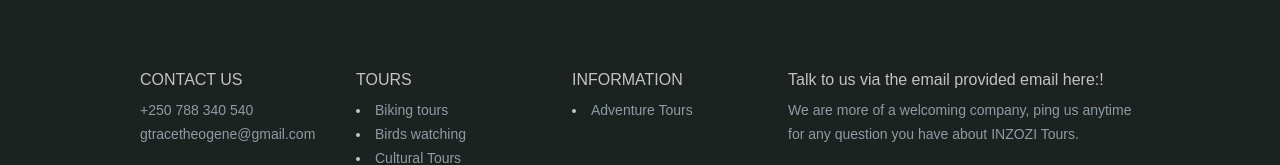
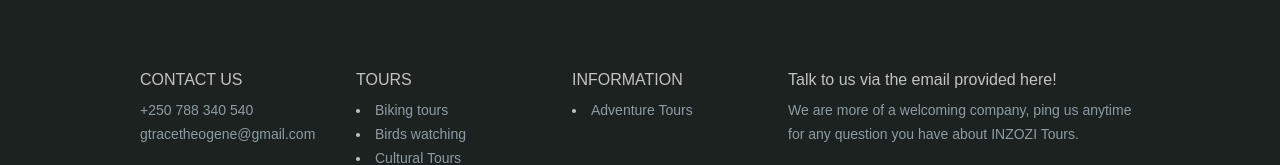
Before and after one commit to j4l13n/inzozi, a Next.js app: page / in a window 1280 px wide. Shown: the part 2676-2841 px from the top of the page. Built offline with nearby package versions, Linux system fonts and the light colour scheme.

Commit message:
fix footer

```diff
--- a/components/Book/index.js
+++ b/components/Book/index.js
@@ -110,7 +110,7 @@
               <div className="col-md-3">
                 <div className="card shadow">
                   <div className="card-title">
-                    <img src="/group@2x.png" className="d-block w-100" width="100" height="250" alt="..." />
+                    <img src="/group@2x.png" className="d-block w-100" width="100" height="250" style={{width: "100%"}} alt="..." />
                   </div>
                   <div className="card-body">
                     We make you see the life Rwanda live, lived
--- a/components/Footer/index.js
+++ b/components/Footer/index.js
@@ -25,7 +25,7 @@
             {/* </ul> */}
           </div>
           <div className="footer-text">
-            <h6>Talk to us via the email provided email here:!</h6>
+            <h6>Talk to us via the email provided here!</h6>
             <p className="text-dark">We are more of a welcoming company, ping us anytime for any question you have about INZOZI Tours.<br /><br /> Thank you 🤗</p>
           </div>
         </div>
```
